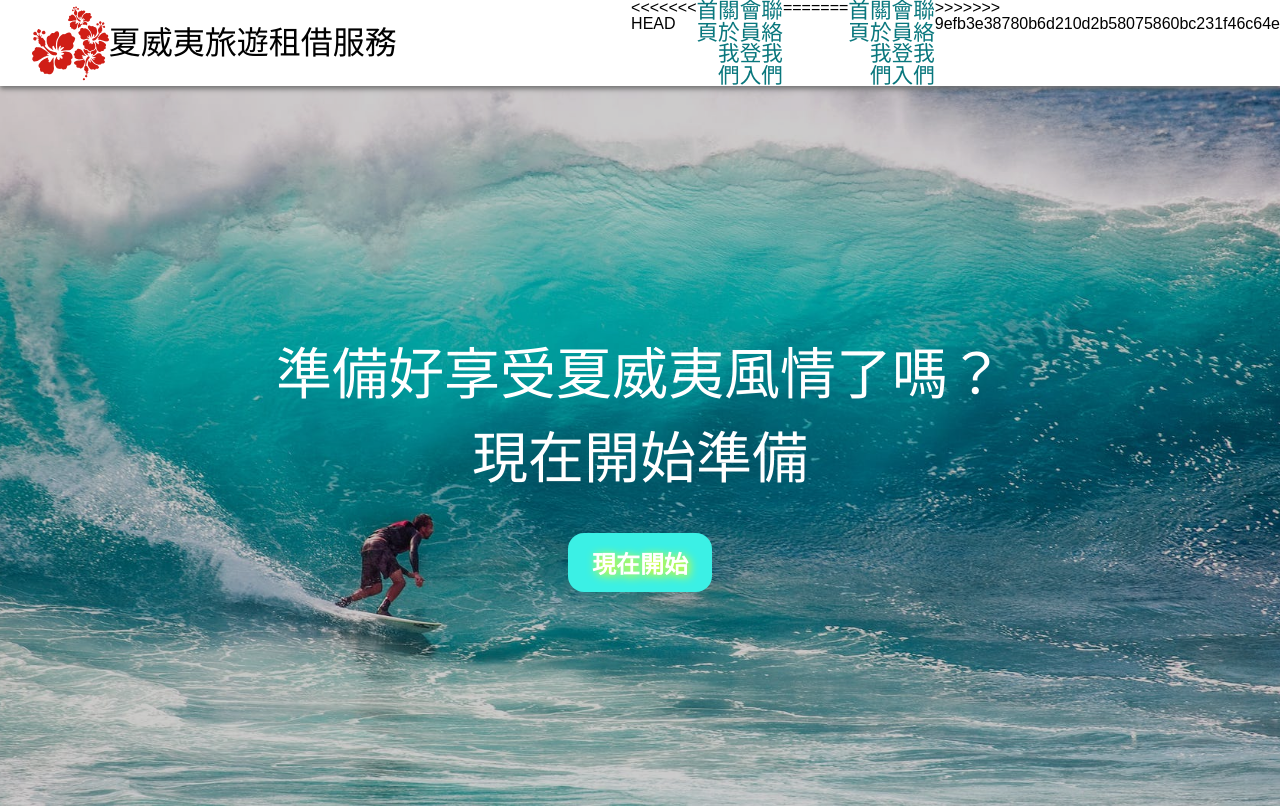
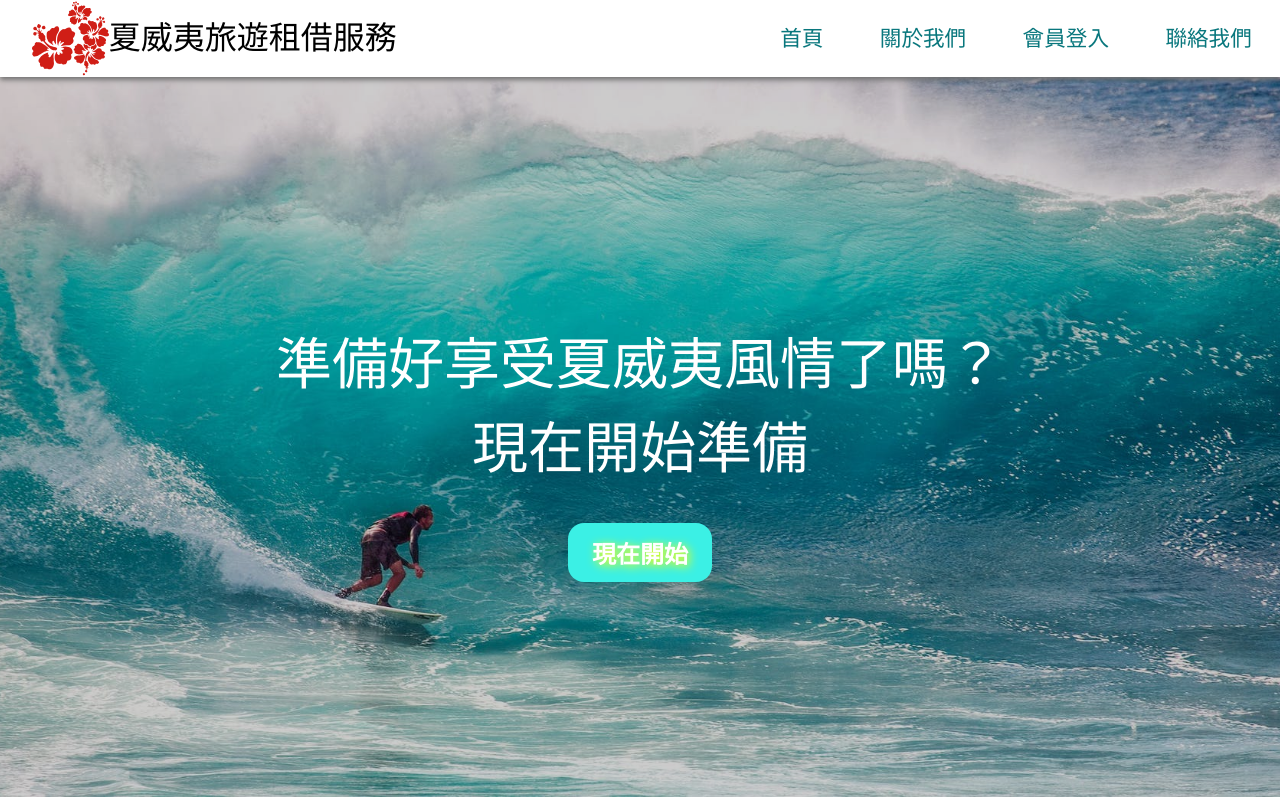
Before and after one commit to chrisgar22/web03, a plain HTML site: page index.html in a window 1280 px wide. Shown: the top 808 px of the page. Drawn offline with Linux system fonts and the light colour scheme; a web font is replaced by a local one.

Commit message:
修改完

```diff
--- a/index.html
+++ b/index.html
@@ -22,17 +22,10 @@
 
         <nav>
             <ul>
-<<<<<<< HEAD
-                <li><a href="/index.html">首頁</a></li>
-                <li><a href="/index-1.html">關於我們</a></li>
-                <li><a href="/index-2.html">會員登入</a></li>
-                <li><a href="/index-3.html">聯絡我們</a></li>
-=======
                 <li><a href="./index.html">首頁</a></li>
                 <li><a href="./index-1.html">關於我們</a></li>
                 <li><a href="./index-2.html">會員登入</a></li>
                 <li><a href="./index-3.html">聯絡我們</a></li>
->>>>>>> 9efb3e38780b6d210d2b58075860bc231f46c64e
             </ul>
         </nav>
     </header>
```
